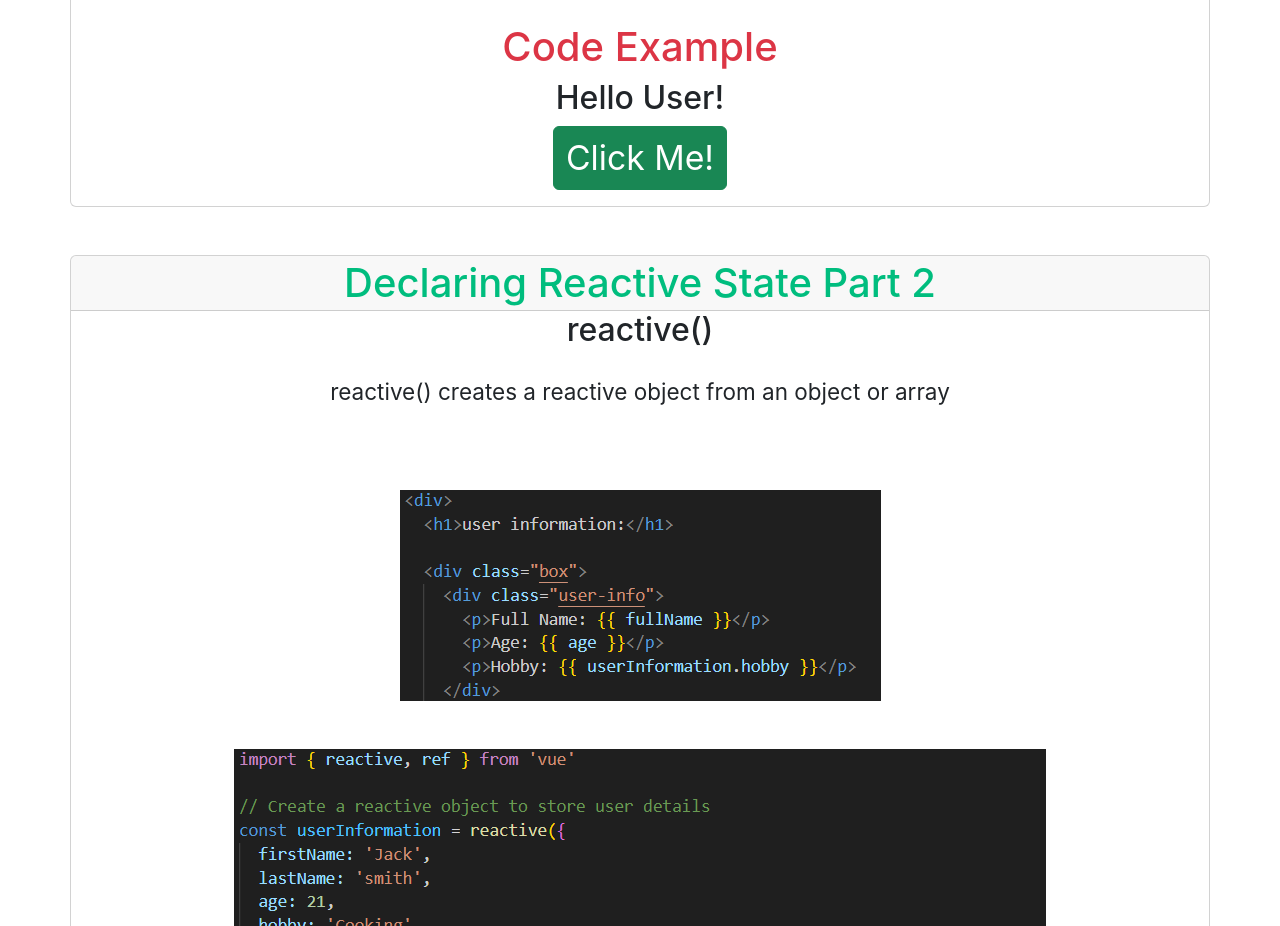
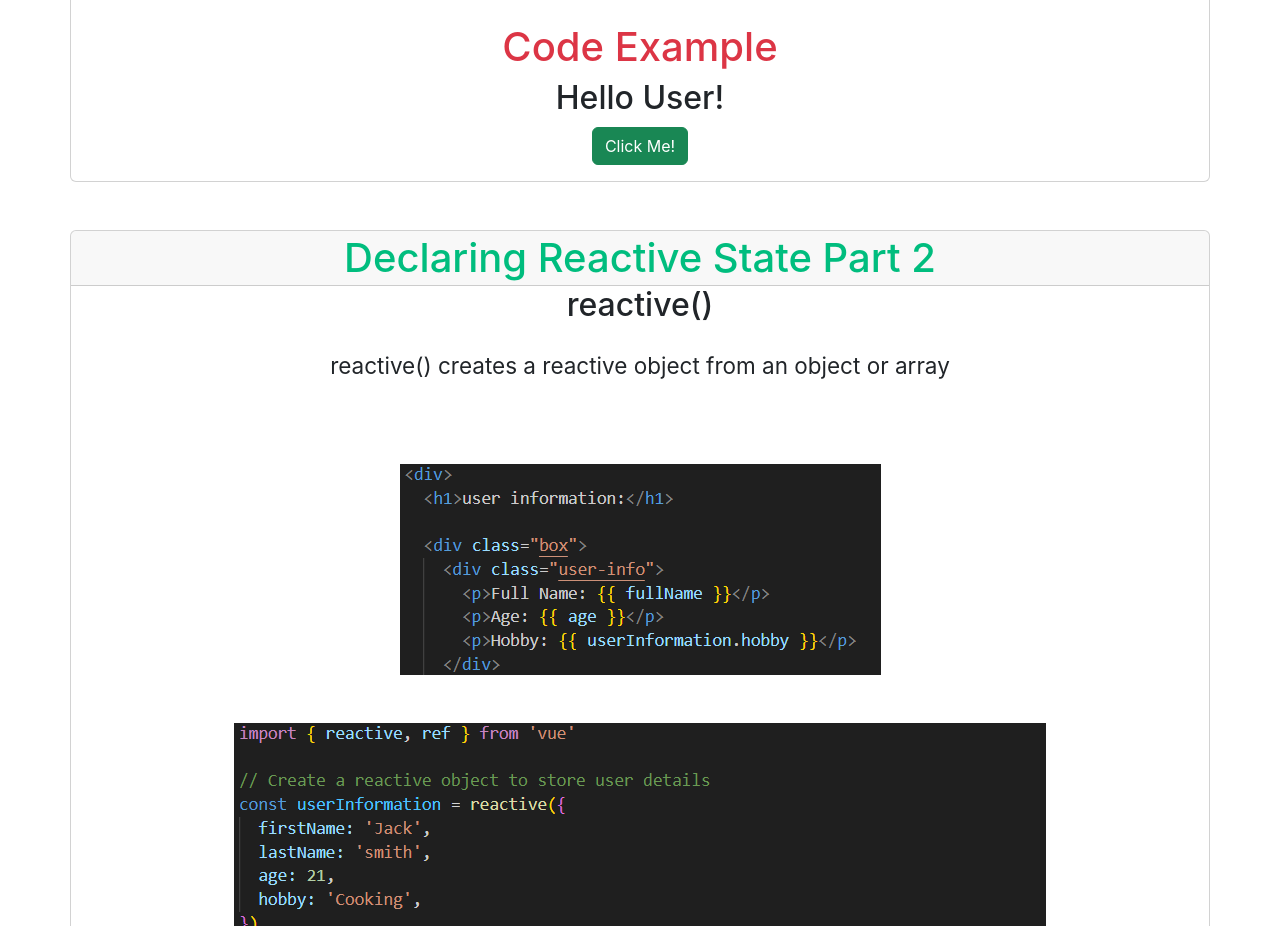
Before and after one commit to Kayson-Souksaly/Vue-presentation, a Vue app in the folder vue-demo/: page / in a window 1280 px wide. Shown: the part 1000-1926 px from the top of the page. Built offline with nearby package versions, Linux system fonts and the light colour scheme.

Commit message:
fix styling

```diff
--- a/vue-demo/src/components/RefBtn.vue
+++ b/vue-demo/src/components/RefBtn.vue
@@ -28,7 +28,4 @@ const greeting = 'How was your day?'
 div {
   text-align: center;
 }
-button {
-  font-size: 1.5em;
-}
 </style>
```
